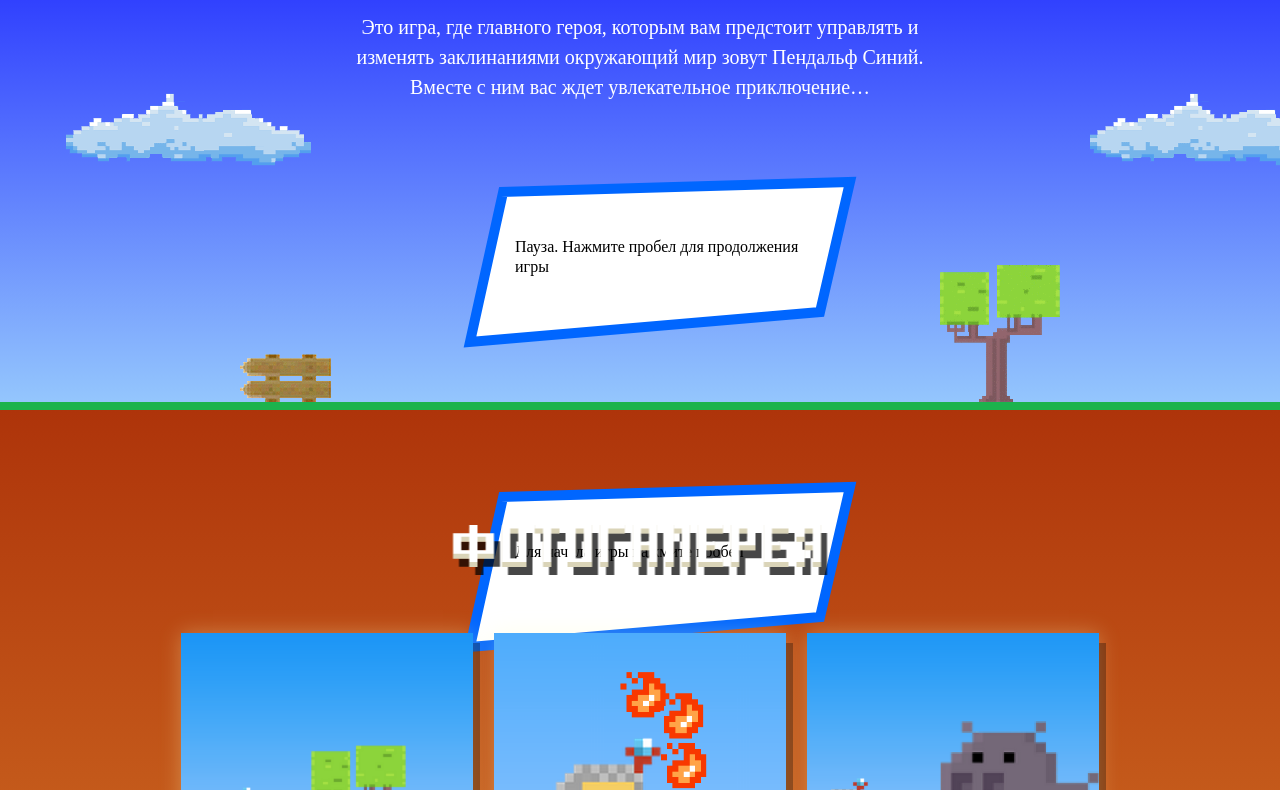
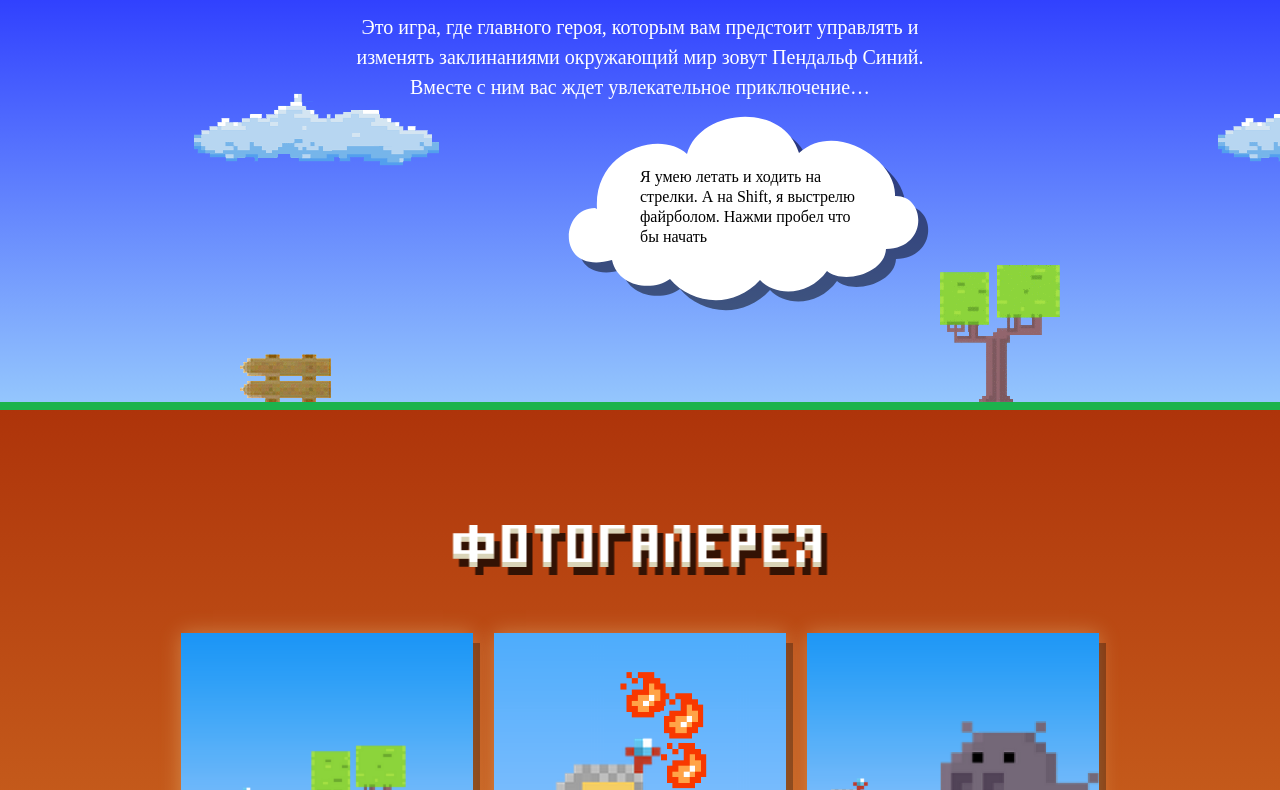
Before and after one commit to wsjscss/244397-code-and-magick, a website: page build/index.html in a window 1280 px wide. Shown: the part 197-987 px from the top of the page. Drawn offline with Linux system fonts and the light colour scheme; a web font is replaced by a local one.

Commit message:
Canvas homework done

```diff
--- a/build/index.html
+++ b/build/index.html
@@ -127,8 +127,7 @@
 </template>
 
 <script src="js/form.js"></script>
-<script src="js/check.js"></script>
-<script src="js/game-stat.min.js"></script>
+<script src="js/game.js"></script>
 <script src="js/main.js"></script>
 
 </body>
--- a/build/js/game.js
+++ b/build/js/game.js
@@ -397,18 +397,98 @@ window.Game = (function() {
     _drawPauseScreen: function() {
       switch (this.state.currentStatus) {
         case Verdict.WIN:
-          console.log('you have won!');
+          // console.log('you have won!');
+          this.createCanvasMessage('Я победил! Нажми на Spacebar (такая большая длинная кнопка), что бы начать сначала');
           break;
         case Verdict.FAIL:
-          console.log('you have failed!');
+          // console.log('you have failed!');
+          this.createCanvasMessage('Чё-то я не нашёл куда надо нажать и что сделать что бы получить FAILED');
           break;
         case Verdict.PAUSE:
-          console.log('game is on pause!');
+          // console.log('game is on pause!');
+          this.createCanvasMessage('Ты куда? А ну вернись! Вернись я сказал!!! Сядь и продолжай играть... Я серьёзно!!!');
           break;
         case Verdict.INTRO:
-          console.log('welcome to the game! Press Space to start');
+          // console.log('welcome to the game! Press Space to start');
+          this.createCanvasMessage('Я умею летать и ходить на стрелки. А на Shift, я выстрелю файрболом. Нажми пробел что бы начать');
           break;
       }
+    },
+
+    /**
+     * Отрисовка канваса для экрана паузы
+     * Вставка сообщения внутрь белого облака
+     */
+    createCanvasMessage: function (text) {
+      var canvas = document.querySelector('canvas');
+      var maxWidth = canvas.width;
+      var txt = text;
+      var ctx = this.ctx = canvas.getContext('2d');
+
+      // Рисуем 2 одинаковых объекта в котором будет текст сообщения
+      // Второй объект (тень первого) будет смещён на 10рх вправо и вниз
+      for (var i = 0; i < 2; i++) {
+        var offset = 10 * i;
+
+        if (i === 0) {
+          ctx.fillStyle = 'rgba(0, 0, 0, .5)';
+        } else {
+          ctx.fillStyle = '#fff';
+        }
+
+        ctx.beginPath();
+        ctx.moveTo(317 - offset, 117 - offset);
+        ctx.bezierCurveTo(313 - offset, 59 - offset, 380 - offset, 37 - offset, 407 - offset, 62 - offset);
+        ctx.bezierCurveTo(419 - offset, 17 - offset, 503 - offset, 8 - offset, 519 - offset, 61 - offset);
+        ctx.bezierCurveTo(556 - offset, 28 - offset, 617 - offset, 69 - offset, 615 - offset, 104 - offset);
+        ctx.bezierCurveTo(646 - offset, 103 - offset, 649 - offset, 156 - offset, 606 - offset, 157 - offset);
+        ctx.bezierCurveTo(605 - offset, 181 - offset, 564 - offset, 193 - offset, 547 - offset, 179 - offset);
+        ctx.bezierCurveTo(529 - offset, 204 - offset, 496 - offset, 205 - offset, 480 - offset, 188 - offset);
+        ctx.bezierCurveTo(453 - offset, 218 - offset, 411 - offset, 212 - offset, 390 - offset, 187 - offset);
+        ctx.bezierCurveTo(372 - offset, 200 - offset, 338 - offset, 195 - offset, 332 - offset, 168 - offset);
+        ctx.bezierCurveTo(276 - offset, 184 - offset, 279 - offset, 116 - offset, 315 - offset, 116 - offset);
+        ctx.closePath();
+        ctx.fill();
+      }
+
+      // Отрисовываем текст
+      this.splitDrawText(ctx, txt, 235, 350, 80, 20);
+    },
+
+    /**
+    * Задаем стили для текста
+    * Получаем текст, преобразуем его в массив
+    * Поочереди складываем слова из массива и проверяем их ширину
+    * Если ширина полученного текста больше максимальной ширины (maxWidth)
+    * спускаемся на строку ниже и повторяем
+    * @param {HTMLElement} ctx
+    * @param {text} txt
+    * @param {number} maxWidth
+    * @param {number} left
+    * @param {number} top
+    * @param {number} lineHeight
+    */
+    splitDrawText: function (ctx, txt, maxWidth, left, top, lineHeight) {
+      var textArr = txt.split(' ');
+      var line = '';
+      ctx.fillStyle = '#000';
+      ctx.fillStroke = '#000';
+      ctx.font = '16px PT Mono';
+
+      for (var i = 0; i < textArr.length; i++) {
+        var testLine = line + textArr[i] + " ";
+        var testLineWidth = ctx.measureText(testLine).width;
+
+        if (testLineWidth > maxWidth) {
+          ctx.fillText(line, left, top);
+          line = textArr[i] + " ";
+          top += lineHeight;
+        } else {
+          line = testLine;
+        }
+      }
+
+      ctx.fillText(line, left, top);
     },
 
     /**
```
